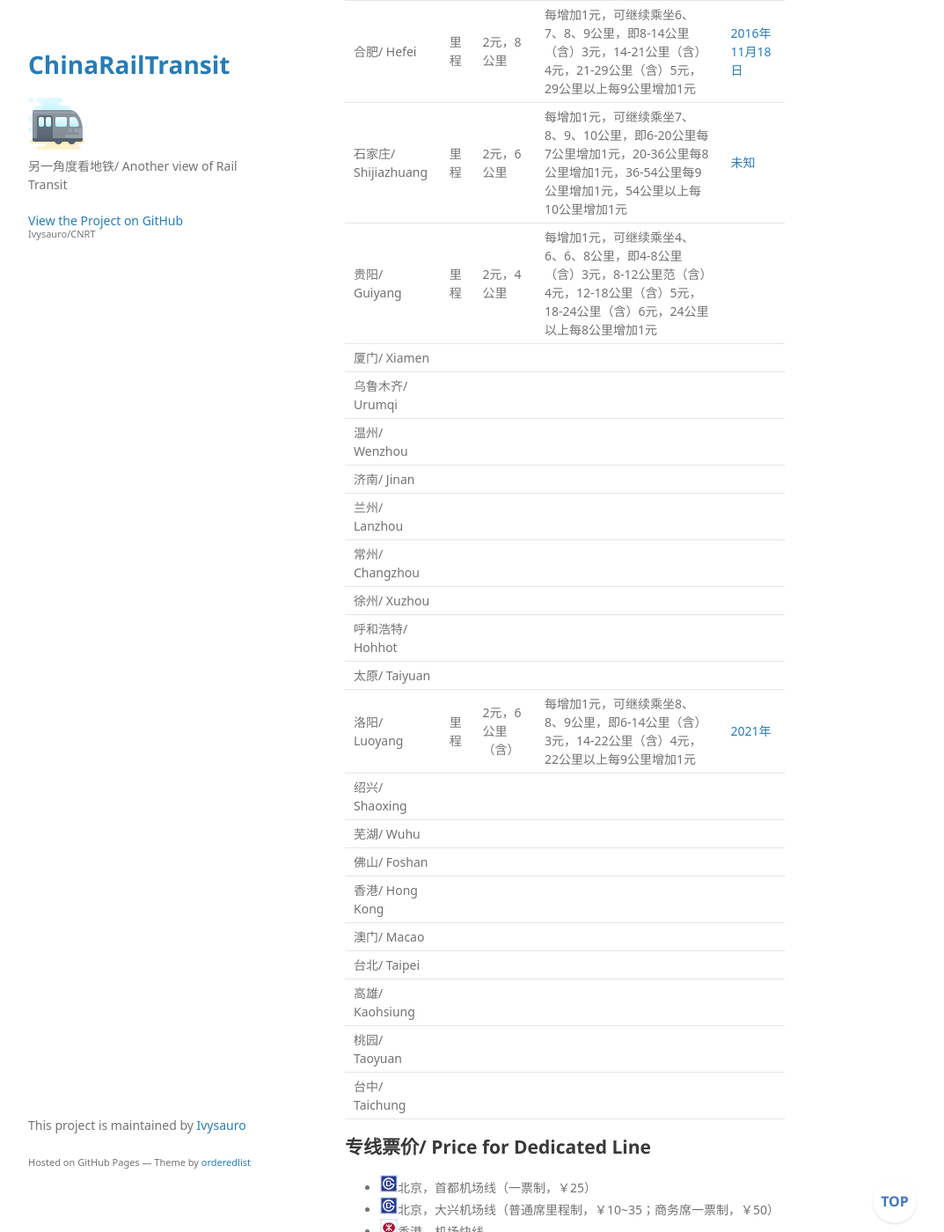
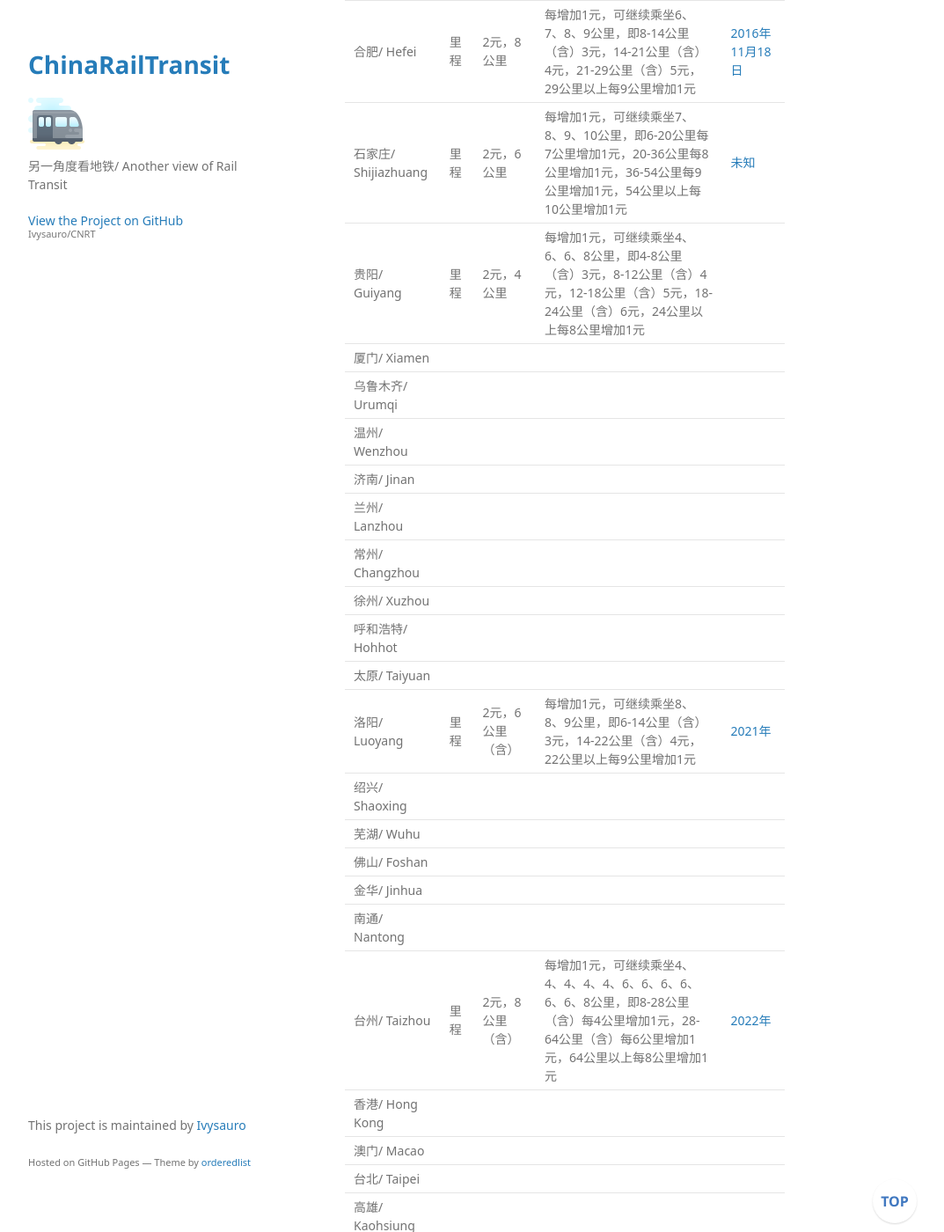
Before and after one commit to Ivysauro/CNRT, a Jekyll site: the page built from data/Ticket.md, in a window 1280 px wide and 1400 px high, scrolled down 4062 px. Shown: the whole window at 88% size, without its empty margins (178-1251 px from the left). Built offline with Jekyll 4.4.1, drawn with Linux system fonts in a browser that asks for light colours; some web fonts are replaced; our own code applies the rules of GitHub Pages for plain Markdown files; a script that is not in the unit is left out; some of the changed text lies outside the part shown.

Commit message:
🍊更新台州数据

```diff
--- a/data/Ticket.md
+++ b/data/Ticket.md
@@ -48,7 +48,7 @@
 | 南宁/ Nanning | 里程 | 2元，6公里 | 每增加1元，可继续乘坐6、6、8、8、10公里，即6-12公里（含）3元，12-18公里（含）4元，18-26公里（含26）5元，26-34公里（含）6元，34公里以上每10公里增加1元 | [未知](http://www.nngdjt.com/html/service3a/) |
 | 合肥/ Hefei | 里程 | 2元，8公里 | 每增加1元，可继续乘坐6、7、8、9公里，即8-14公里（含）3元，14-21公里（含）4元，21-29公里（含）5元，29公里以上每9公里增加1元 | [2016年11月18日](http://www.hfgdjt.com/price/) |
 | 石家庄/ Shijiazhuang | 里程 | 2元，6公里 | 每增加1元，可继续乘坐7、8、9、10公里，即6-20公里每7公里增加1元，20-36公里每8公里增加1元，36-54公里每9公里增加1元，54公里以上每10公里增加1元 | [未知](http://www.sjzmetro.cn/cyportal2.3/template/site00_article@gdb.jsp?article_id=8a87a88378a4e4f30178a67bca622493&parent_id=8a87a483613fbef401614505de1130dc&parentType=0&siteID=site00&f_channel_id=null&a1b2dd=7xaac) |
-| 贵阳/ Guiyang | 里程 | 2元，4公里 | 每增加1元，可继续乘坐4、6、6、8公里，即4-8公里（含）3元，8-12公里范（含）4元，12-18公里（含）5元，18-24公里（含）6元，24公里以上每8公里增加1元 |
+| 贵阳/ Guiyang | 里程 | 2元，4公里 | 每增加1元，可继续乘坐4、6、6、8公里，即4-8公里（含）3元，8-12公里（含）4元，12-18公里（含）5元，18-24公里（含）6元，24公里以上每8公里增加1元 |
 | 厦门/ Xiamen | | |
 | 乌鲁木齐/ Urumqi | | |
 | 温州/ Wenzhou | | |
@@ -62,6 +62,9 @@
 | 绍兴/ Shaoxing | | |
 | 芜湖/ Wuhu | | |
 | 佛山/ Foshan | | |
+| 金华/ Jinhua | | |
+| 南通/ Nantong | | |
+| 台州/ Taizhou | 里程 | 2元，8公里（含） | 每增加1元，可继续乘坐4、4、4、4、4、6、6、6、6、6、6、8公里，即8-28公里（含）每4公里增加1元，28-64公里（含）每6公里增加1元，64公里以上每8公里增加1元 | [2022年](https://zj.zjol.com.cn/news.html?id=1993196) |
 | 香港/ Hong Kong | | |
 | 澳门/ Macao | | |
 | 台北/ Taipei | | |
@@ -126,6 +129,9 @@
 | 绍兴/ Shaoxing |
 | 芜湖/ Wuhu |
 | 佛山/ Foshan |
+| 金华/ Jinhua | | |
+| 南通/ Nantong | | |
+| 台州/ Taizhou |
 | 香港/ Hong Kong | 977折 | 有 | 低峰优惠（工作日指定站7:15-8:15出闸65折） |
 | 澳门/ Macao |
 | 台北/ Taipei | 8折 | 8折 | 换乘优惠（1小时内优惠8元新台币） |
@@ -182,6 +188,9 @@
 | 绍兴/ Shaoxing | | |
 | 芜湖/ Wuhu | | |
 | 佛山/ Foshan | | |
+| 金华/ Jinhua | | |
+| 南通/ Nantong | | |
+| 台州/ Taizhou | 🕑2h | 出闸站最高票价 |
 | 香港/ Hong Kong | | |
 | 澳门/ Macao | | |
 | 台北/ Taipei | | |
@@ -234,6 +243,9 @@
 | 绍兴/ Shaoxing | | |
 | 芜湖/ Wuhu | | |
 | 佛山/ Foshan | | |
+| 金华/ Jinhua | | |
+| 南通/ Nantong | | |
+| 台州/ Taizhou |
 | 香港/ Hong Kong | | |
 | 澳门/ Macao | | |
 | 台北/ Taipei | | |
```
